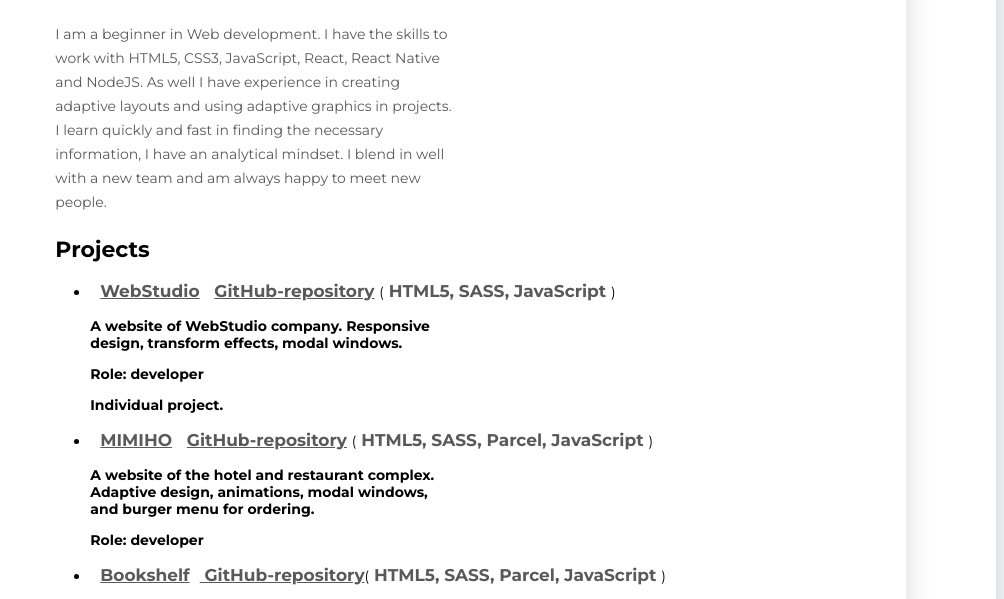
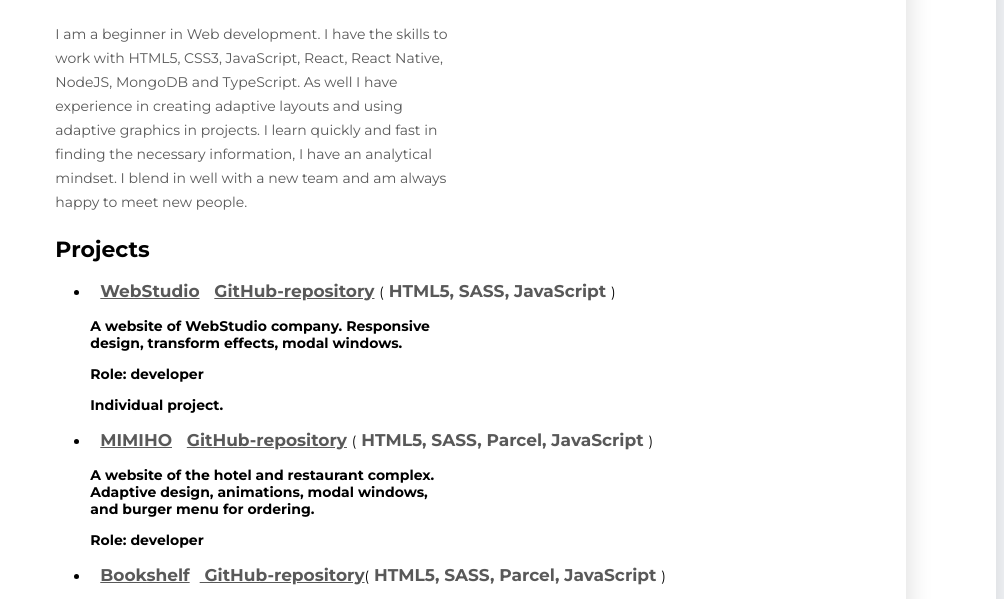
Before and after one commit to Oleksandrov1995/resume, a website built with Parcel: page src/index.html in a window 1280 px wide. Shown: the part 155-754 px from the top of the page, without its empty margins (276-1280 px from the left). Built offline with nearby package versions, Linux system fonts and the light colour scheme.

Commit message:
Update about-user.html

```diff
--- a/src/partials/about-user.html
+++ b/src/partials/about-user.html
@@ -6,4 +6,4 @@
 
             <h1 class="about-name">Oleksii Oleksandrov</h1>
 
-            <p class="about-description">I am a beginner in Web development. I have the skills to work with HTML5, CSS3, JavaScript, React, React Native and NodeJS. As well I have experience in creating adaptive layouts and using adaptive graphics in projects. I learn quickly and fast in finding the necessary information, I have an analytical mindset. I blend in well with a new team and am always happy to meet new people.</p>
+            <p class="about-description">I am a beginner in Web development. I have the skills to work with HTML5, CSS3, JavaScript, React, React Native, NodeJS, MongoDB and TypeScript. As well I have experience in creating adaptive layouts and using adaptive graphics in projects. I learn quickly and fast in finding the necessary information, I have an analytical mindset. I blend in well with a new team and am always happy to meet new people.</p>
```
